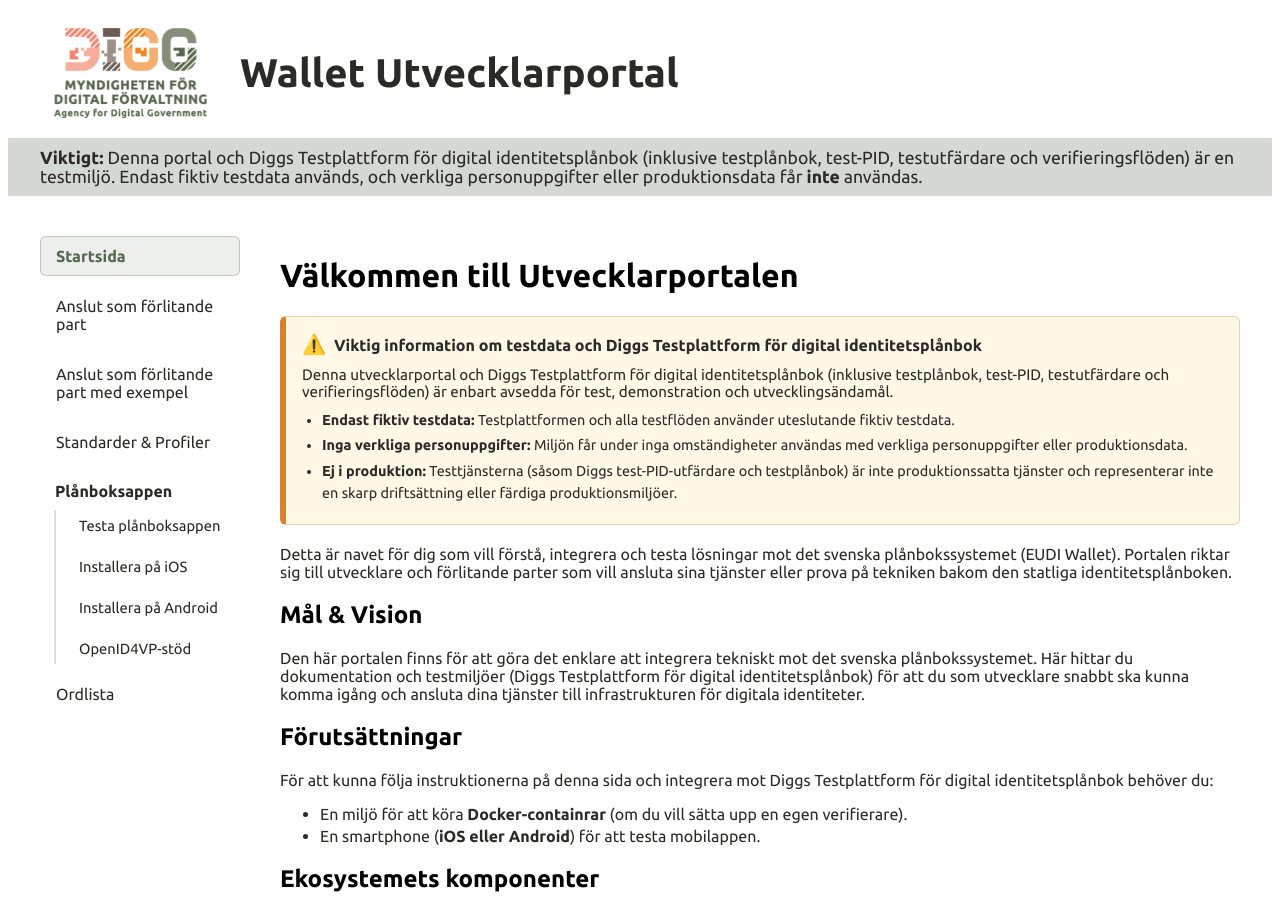
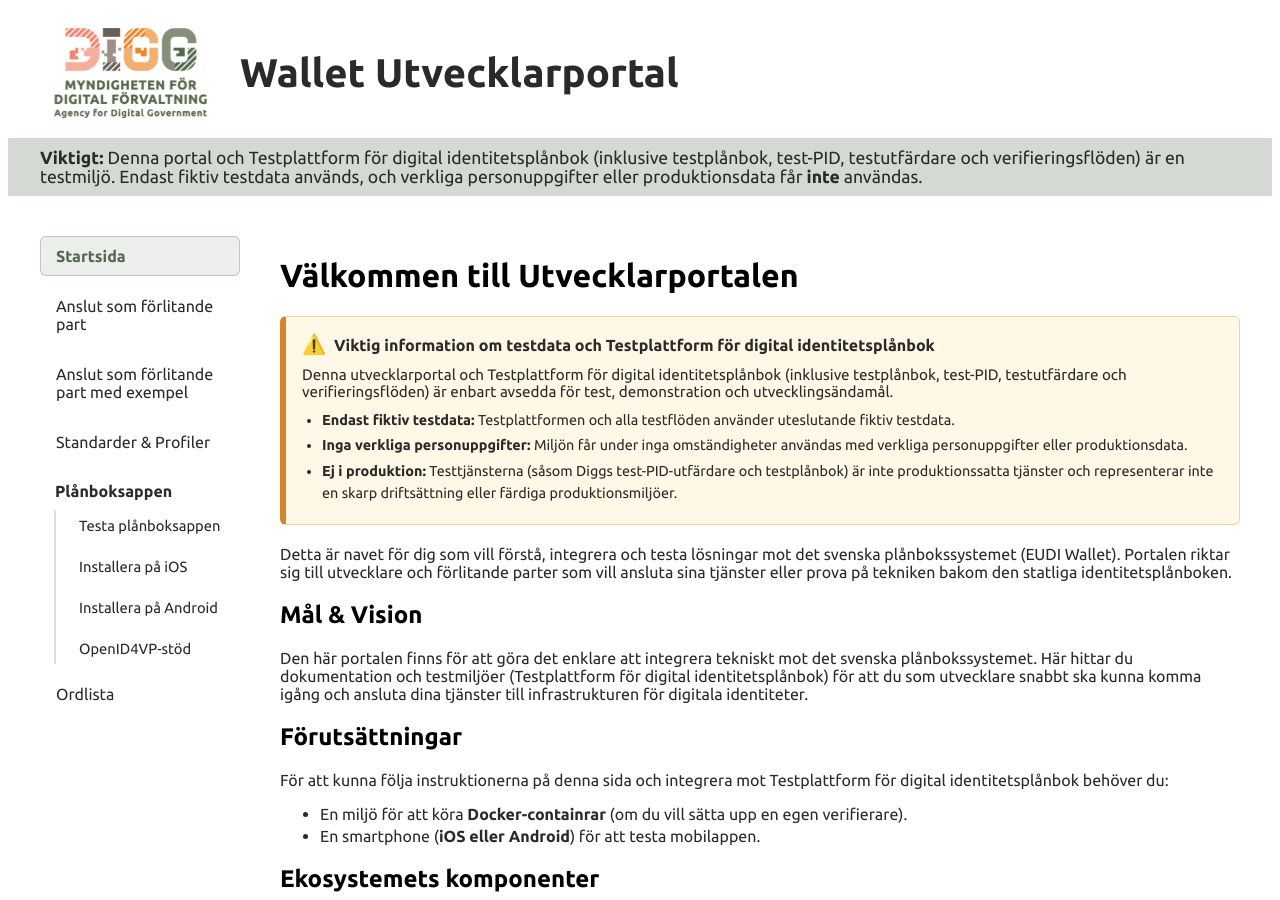
Before and after one commit to diggsweden/wallet-utvecklarportal, a Jekyll site: the page built from index.md, in a window 1280 px wide and 900 px high. Built offline with Jekyll 4.4.1, drawn with Linux system fonts in a browser that asks for light colours.

Commit message:
style: remove Digg prefix when referencing the test platform
We have decided that 'Diggs' is an unnecessary qualification.

Signed-off-by: Eric Thelin <extern.eric.thelin@digg.se>

```diff
--- a/_layouts/default.html
+++ b/_layouts/default.html
@@ -26,7 +26,7 @@ SPDX-License-Identifier: EUPL-1.2
     <div id="sub_header_bar" class="outer">
       <div class="inner">
         <b>Viktigt:</b> Denna portal och
-        Diggs Testplattform för digital identitetsplånbok
+        Testplattform för digital identitetsplånbok
         (inklusive testplånbok, test-PID, testutfärdare och verifieringsflöden)
         är en testmiljö.
         Endast fiktiv testdata används,
--- a/index.md
+++ b/index.md
@@ -11,9 +11,9 @@ title: Wallet Utvecklarportal
 
 <div style="background: #FFF8E7; padding: 16px; border-radius: 6px; border: 1px solid #ECD2A5; border-left: 6px solid #D9822B; color: #2B2A28; margin: 20px 0;" role="note">
   <span style="font-size: 1.2em; margin-right: 8px;">⚠️</span><strong>Viktig information om testdata
-  och Diggs Testplattform för digital identitetsplånbok</strong>
+  och Testplattform för digital identitetsplånbok</strong>
   <p style="margin: 10px 0 10px 0; font-size: 0.95em;">Denna utvecklarportal
-  och Diggs Testplattform för digital identitetsplånbok
+  och Testplattform för digital identitetsplånbok
   (inklusive testplånbok, test-PID, testutfärdare och verifieringsflöden)
   är enbart avsedda för test, demonstration och utvecklingsändamål.</p>
   <ul style="margin: 0; padding-left: 20px; font-size: 0.9em; line-height: 1.5;">
@@ -31,14 +31,14 @@ Detta är navet för dig som vill förstå, integrera och testa lösningar mot d
 Den här portalen finns för att göra det enklare
 att integrera tekniskt mot det svenska plånbokssystemet.
 Här hittar du dokumentation och testmiljöer
-(Diggs Testplattform för digital identitetsplånbok)
+(Testplattform för digital identitetsplånbok)
 för att du som utvecklare snabbt ska kunna komma igång
 och ansluta dina tjänster till infrastrukturen för digitala identiteter.
 
 ## Förutsättningar
 
 För att kunna följa instruktionerna på denna sida
-och integrera mot Diggs Testplattform för digital identitetsplånbok behöver du:
+och integrera mot Testplattform för digital identitetsplånbok behöver du:
 
 * En miljö för att köra **Docker-containrar** (om du vill sätta upp en egen verifierare).
 * En smartphone (**iOS eller Android**) för att testa mobilappen.
```
Also changed, not shown: pages/anslutning-fp.md (+3 -3 lines), pages/exempel-fp.md (+1 -1 lines), pages/planboksappen/prova-planboksappen.md (+2 -2 lines), pages/standarder-och-profiler.md (+3 -3 lines).
